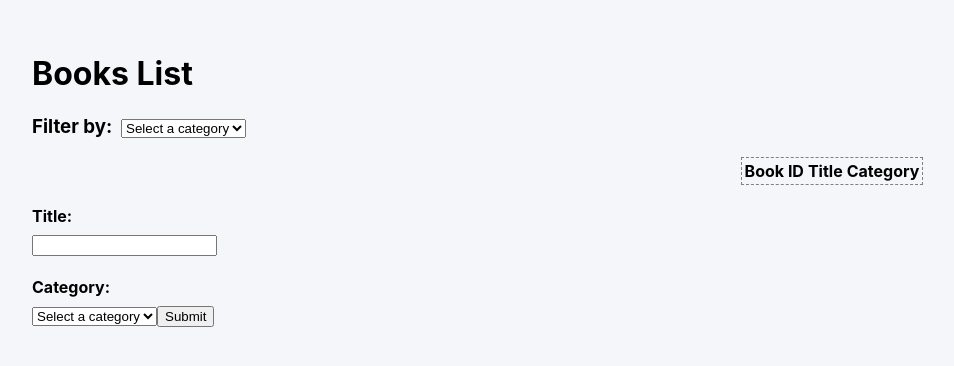
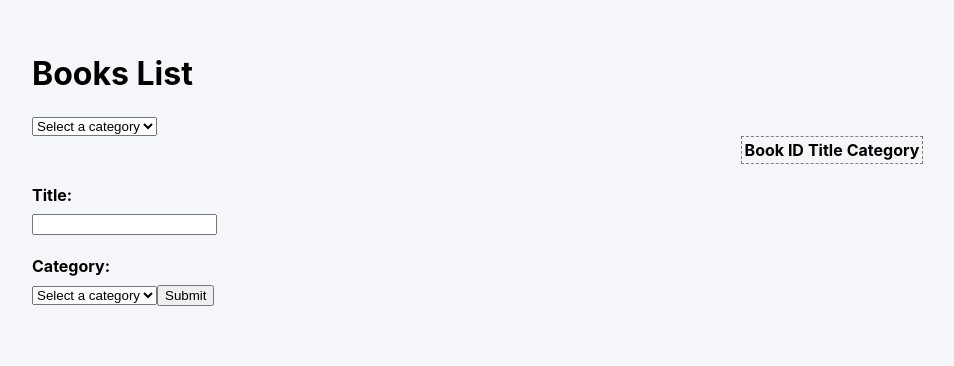
Before and after one commit to maosan132/Magic-bookstore, a React (Create React App) app: page / in a window 1280 px wide. Shown: the part 116-482 px from the top of the page, without its empty margins (68-1022 px from the left). Built offline with nearby package versions, Linux system fonts and the light colour scheme.

Commit message:
Remove filter title as it is not needed in design

```diff
--- a/src/containers/BooksList.js
+++ b/src/containers/BooksList.js
@@ -23,7 +23,6 @@ const BookList = () => {
   return (
     <div>
       <h1>Books List</h1>
-      <h3 className="filter-title">Filter by:</h3>
       <CategoryFilter filter={handleCategoryFilter} />
       <table>
         <thead>
```
